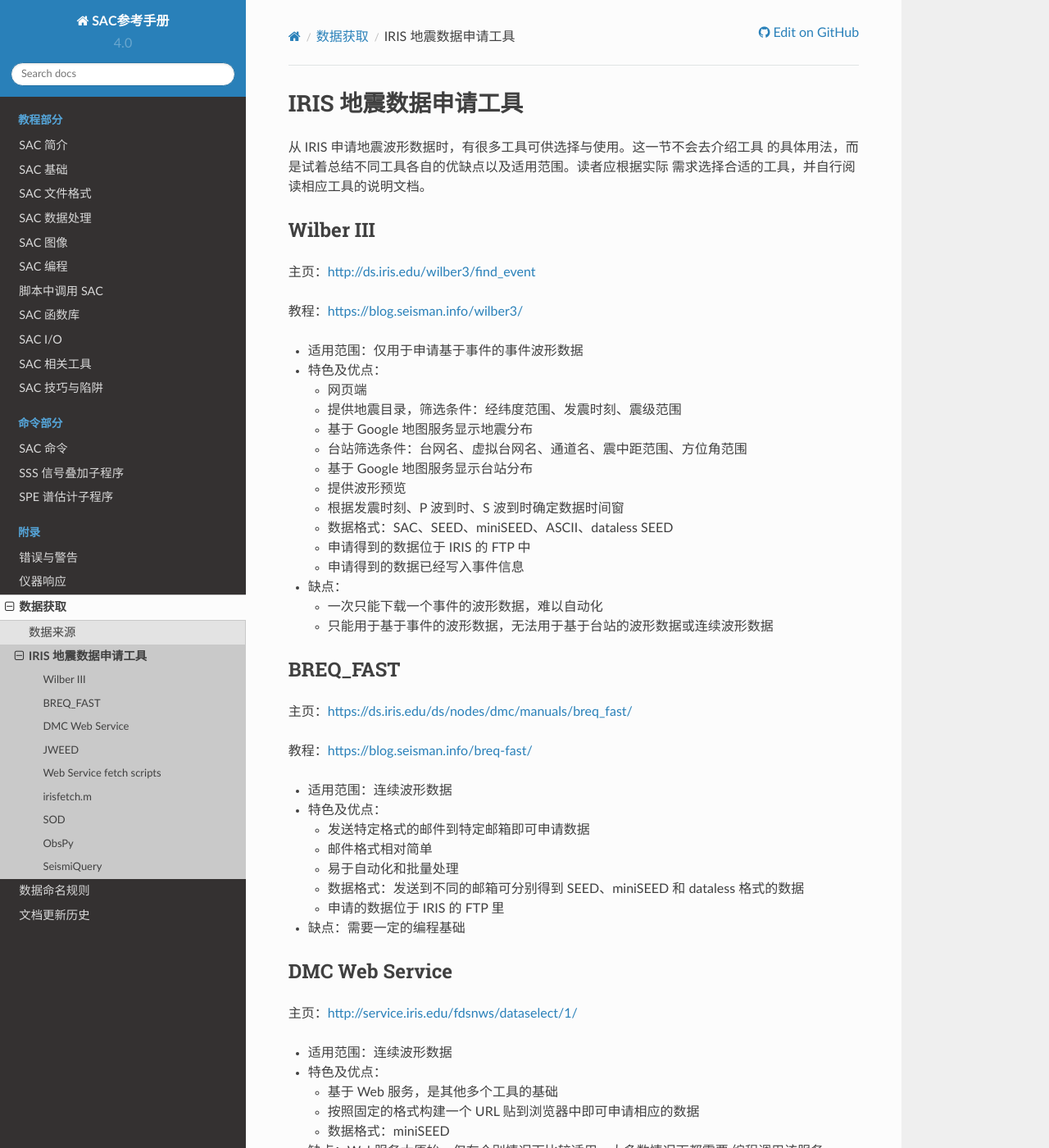
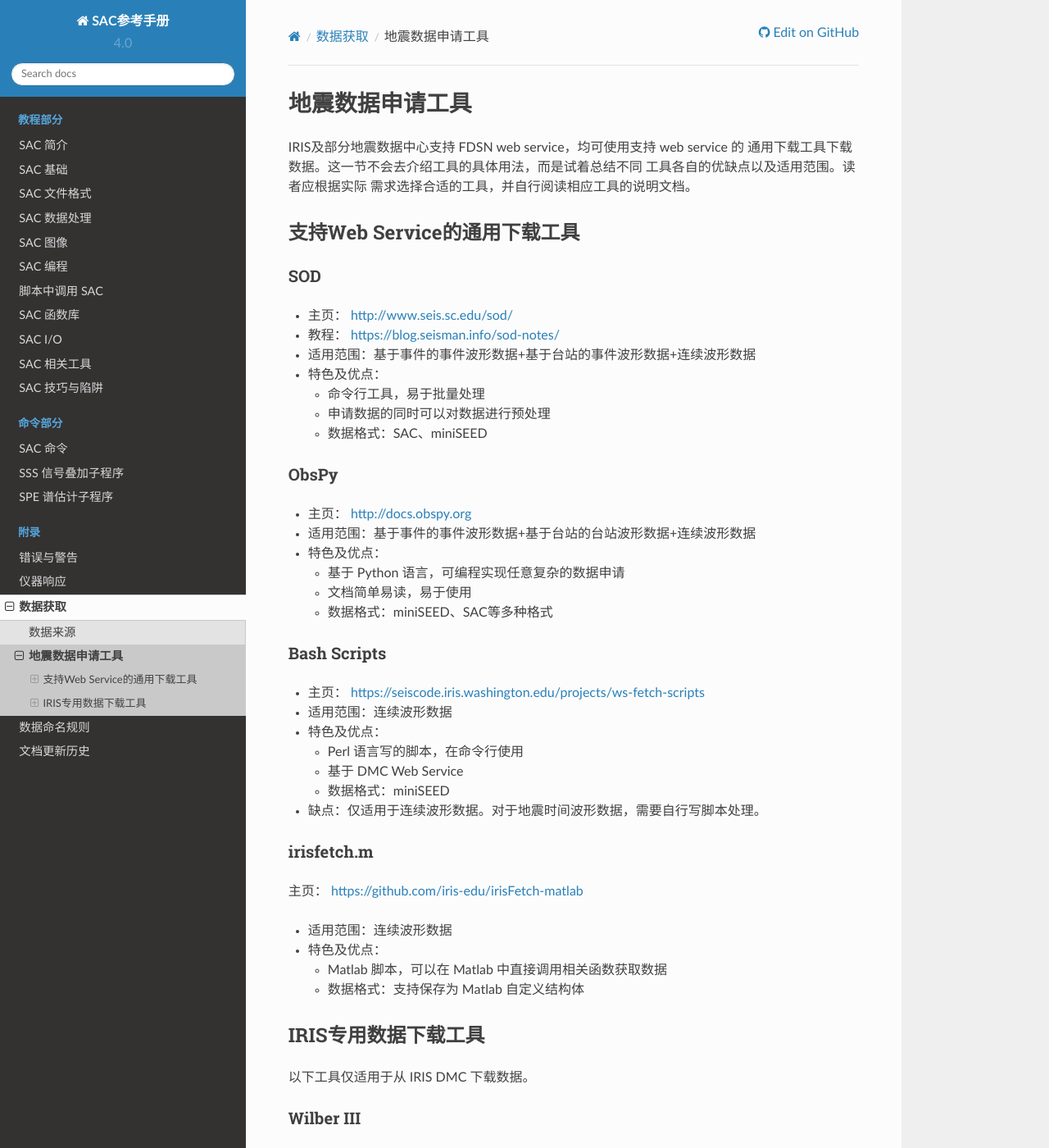
Before and after one commit to seisman/SAC_Docs_zh, a Sphinx documentation site: the page built from source/appendix/data-fetch/fetch-tools.rst, in a window 1280 px wide and 1400 px high. Shown: the whole window at 82% size. Built offline with Sphinx 7.4.7 and the Read the Docs theme 2.0.0, drawn with Linux system fonts in a browser that asks for light colours; some of the changed text lies outside the part shown.

Commit message:
Update data fetch tools

```diff
--- a/source/appendix/data-fetch/fetch-tools.rst
+++ b/source/appendix/data-fetch/fetch-tools.rst
@@ -1,17 +1,71 @@
-IRIS 地震数据申请工具
-=====================
+地震数据申请工具
+================
 
-从 IRIS 申请地震波形数据时，有很多工具可供选择与使用。这一节不会去介绍工具
-的具体用法，而是试着总结不同工具各自的优缺点以及适用范围。读者应根据实际
+IRIS及部分地震数据中心支持 FDSN web service，均可使用支持 web service 的
+通用下载工具下载数据。这一节不会去介绍工具的具体用法，而是试着总结不同
+工具各自的优缺点以及适用范围。读者应根据实际
 需求选择合适的工具，并自行阅读相应工具的说明文档。
 
+支持Web Service的通用下载工具
+-----------------------------
+
+SOD
++++
+
+-  主页： http://www.seis.sc.edu/sod/
+-  教程： https://blog.seisman.info/sod-notes/
+-  适用范围：基于事件的事件波形数据+基于台站的事件波形数据+连续波形数据
+-  特色及优点：
+
+   -  命令行工具，易于批量处理
+   -  申请数据的同时可以对数据进行预处理
+   -  数据格式：SAC、miniSEED
+
+ObsPy
++++++
+
+-  主页： http://docs.obspy.org
+-  适用范围：基于事件的事件波形数据+基于台站的台站波形数据+连续波形数据
+-  特色及优点：
+
+   -  基于 Python 语言，可编程实现任意复杂的数据申请
+   -  文档简单易读，易于使用
+   -  数据格式：miniSEED、SAC等多种格式
+
+Bash Scripts
+++++++++++++
+
+-  主页： https://seiscode.iris.washington.edu/projects/ws-fetch-scripts
+-  适用范围：连续波形数据
+-  特色及优点：
+
+   -  Perl 语言写的脚本，在命令行使用
+   -  基于 DMC Web Service
+   -  数据格式：miniSEED
+
+-  缺点：仅适用于连续波形数据。对于地震时间波形数据，需要自行写脚本处理。
+
+irisfetch.m
++++++++++++
+
+主页： https://github.com/iris-edu/irisFetch-matlab
+
+-  适用范围：连续波形数据
+-  特色及优点：
+
+   -  Matlab 脚本，可以在 Matlab 中直接调用相关函数获取数据
+   -  数据格式：支持保存为 Matlab 自定义结构体
+
+IRIS专用数据下载工具
+--------------------
+
+以下工具仅适用于从 IRIS DMC 下载数据。
+
 Wilber III
-----------
+++++++++++
 
-主页：\ http://ds.iris.edu/wilber3/find_event
-
-教程：\ https://blog.seisman.info/wilber3/
-
+-  主页：\ http://ds.iris.edu/wilber3/find_event
+-  教程：\ https://blog.seisman.info/wilber3/
 -  适用范围：仅用于申请基于事件的事件波形数据
 -  特色及优点：
 
@@ -32,12 +86,10 @@
    -  只能用于基于事件的波形数据，无法用于基于台站的波形数据或连续波形数据
 
 BREQ_FAST
----------
++++++++++
 
-主页：\ https://ds.iris.edu/ds/nodes/dmc/manuals/breq_fast/
-
-教程：\ https://blog.seisman.info/breq-fast/
-
+-  主页：\ https://ds.iris.edu/ds/nodes/dmc/manuals/breq_fast/
+-  教程：\ https://blog.seisman.info/breq-fast/
 -  适用范围：连续波形数据
 -  特色及优点：
 
@@ -49,29 +101,11 @@
 
 -  缺点：需要一定的编程基础
 
-DMC Web Service
----------------
+JWEED
++++++
 
-主页：\ http://service.iris.edu/fdsnws/dataselect/1/
-
--  适用范围：连续波形数据
-
--  特色及优点：
-
-   -  基于 Web 服务，是其他多个工具的基础
-   -  按照固定的格式构建一个 URL 贴到浏览器中即可申请相应的数据
-   -  数据格式：miniSEED
-
--  缺点：Web服务太原始，仅在个别情况下比较适用，大多数情况下都需要
-   编程调用该服务
-
-JWEED
------
-
-主页：\ https://ds.iris.edu/ds/nodes/dmc/software/downloads/jweed/
-
+-  主页：\ https://ds.iris.edu/ds/nodes/dmc/software/downloads/jweed/
 -  适用范围：基于事件的事件波形数据+基于台站的事件波形数据
-
 -  特色及优点：
 
    -  Java 语法写的 GUI 客户端
@@ -88,71 +122,11 @@
 
 -  缺点：无法下载连续数据
 
-Web Service fetch scripts
--------------------------
+SeismiQuery
++++++++++++
 
-主页：\ https://seiscode.iris.washington.edu/projects/ws-fetch-scripts
-
+-  主页：\ http://ds.iris.edu/SeismiQuery/breq_fast.phtml
 -  适用范围：连续波形数据
-
--  特色及优点：
-
-   -  Perl 语言写的脚本，在命令行使用
-   -  基于 DMC Web Service
-   -  数据格式：miniSEED
-
--  缺点：仅适用于连续波形数据。相对于原始的 Web Service 的优点在于，
-   可编程实现批量申请
-
-irisfetch.m
------------
-
-主页：\ https://ds.iris.edu/ds/nodes/dmc/software/downloads/irisfetch.m/
-
--  适用范围：连续波形数据
-
--  特色及优点：
-
-   -  Matlab 脚本，可以在 Matlab 中直接调用相关函数获取数据
-   -  基于 DMC Web Service
-   -  数据格式：保存为 Matlab 自定义结构体
-
-SOD
----
-
-主页：\ http://www.seis.sc.edu/sod/
-
--  适用范围：基于事件的事件波形数据+基于台站的事件波形数据+连续波形数据
-
--  特色及优点：
-
-   -  命令行工具，易于批量处理
-   -  申请数据的同时可以对数据进行预处理
-   -  数据格式：SAC、miniSEED
-   -  可生成 ``BREQ_FAST`` 格式的文件
-
--  缺点：学习成本较高
-
-ObsPy
------
-
-主页： http://docs.obspy.org
-
--  适用范围：基于事件的事件波形数据+基于台站的台站波形数据+连续波形数据
-
--  特色及优点：
-
-   -  基于 Python 语言，可编程实现任意复杂的数据申请
-   -  文档简单易读，易于使用
-   -  数据格式：miniSEED
-
-SeismiQuery
------------
-
-主页：\ http://ds.iris.edu/SeismiQuery/breq_fast.phtml
-
--  适用范围：连续波形数据
-
 -  特色及优点：
 
    -  网页工具
```
